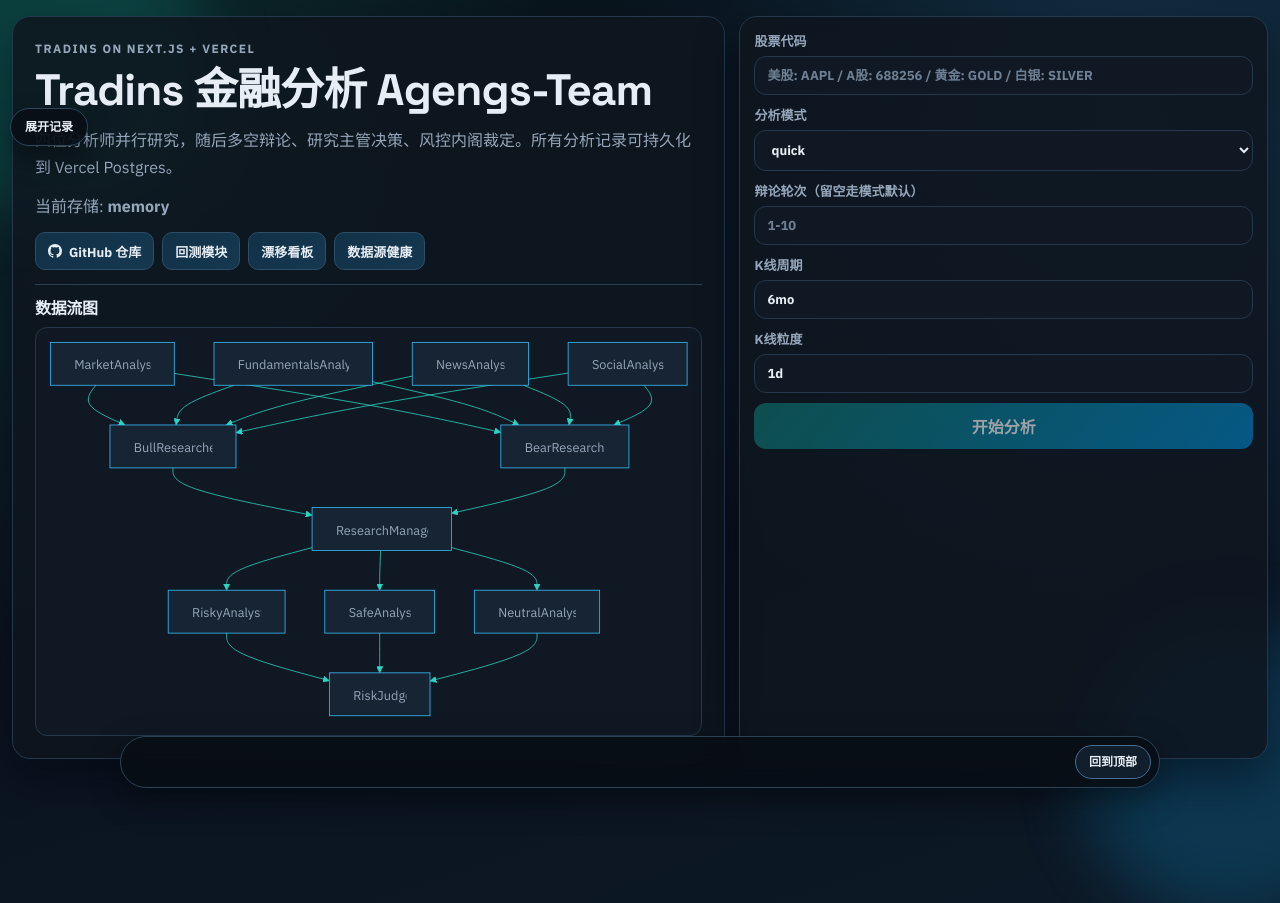
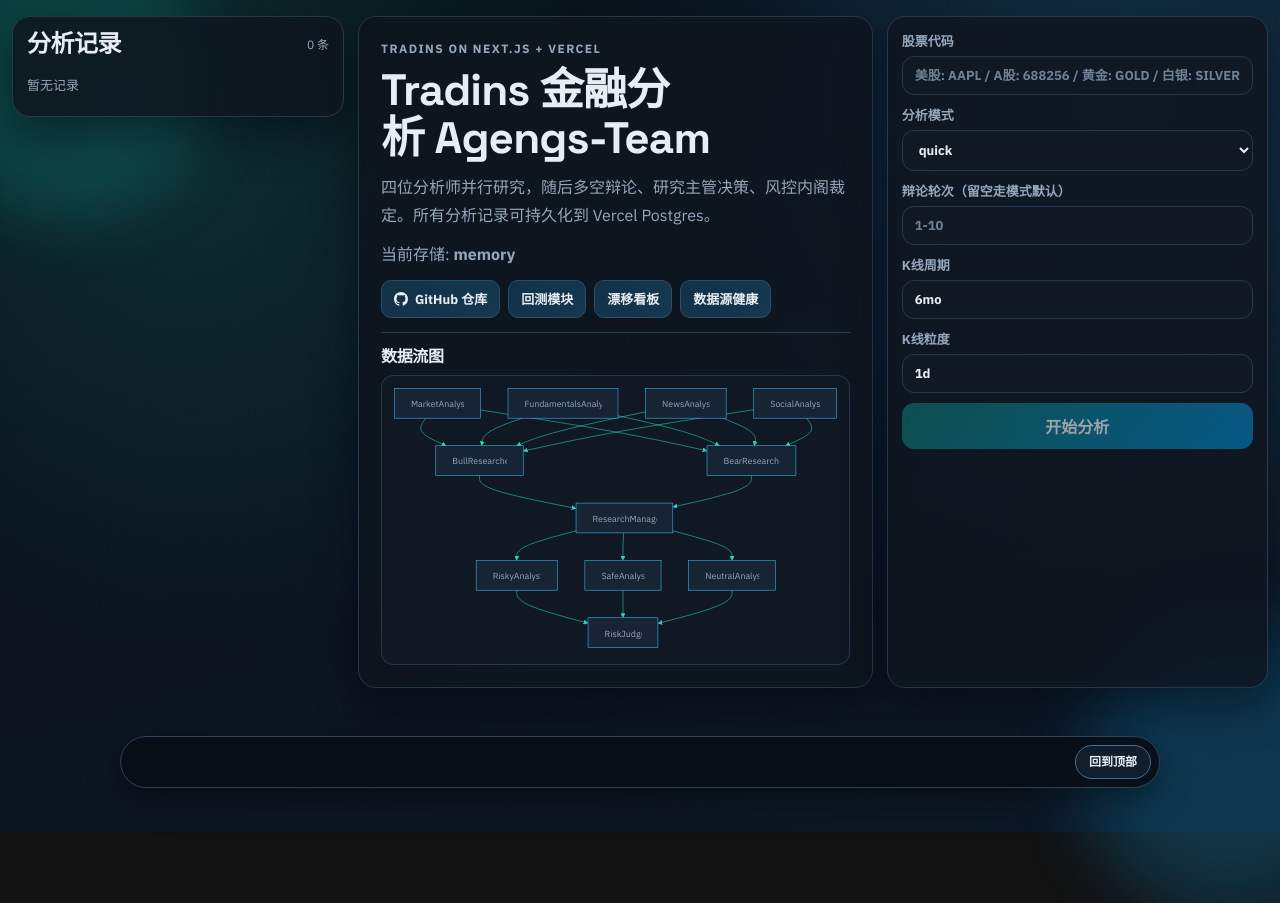
Before and after one commit to 5unnyWind/tradins, a Next.js app: page / in a window 1280 px wide. After the commit the page ends 832 px from the top, so only its background shows below. Built offline with nearby package versions, Linux system fonts and the light colour scheme.

Commit message:
feat: optimize desktop layout composition

```diff
--- a/app/globals.css
+++ b/app/globals.css
@@ -58,7 +58,7 @@
     336px,
     calc(100vw - 24px - env(safe-area-inset-left) - env(safe-area-inset-right))
   );
-  width: min(1320px, calc(100vw - 24px - env(safe-area-inset-left) - env(safe-area-inset-right)));
+  width: min(1500px, calc(100vw - 24px - env(safe-area-inset-left) - env(safe-area-inset-right)));
   margin: calc(16px + env(safe-area-inset-top)) auto calc(32px + env(safe-area-inset-bottom));
   display: grid;
   gap: 14px;
@@ -104,33 +104,36 @@
 }
 
 .dashboard-layout {
-  display: block;
+  display: grid;
+  grid-template-columns: minmax(296px, 332px) minmax(0, 1fr);
+  align-items: start;
+  gap: 14px;
 }
 
 .dashboard-main {
   display: grid;
-  gap: 14px;
+  gap: 16px;
   min-width: 0;
   padding-bottom: calc(112px + env(safe-area-inset-bottom));
 }
 
 .records-sidebar {
-  position: fixed;
+  position: sticky;
   top: calc(10px + env(safe-area-inset-top));
-  left: calc(10px + env(safe-area-inset-left));
-  width: var(--records-drawer-width);
+  left: auto;
+  width: 100%;
   max-height: calc(100vh - 20px - env(safe-area-inset-top) - env(safe-area-inset-bottom));
   display: grid;
   grid-template-rows: auto minmax(0, 1fr);
-  z-index: 46;
-  transform: translateX(calc(-100% - 18px));
-  opacity: 0;
-  pointer-events: none;
-  transition: transform 220ms ease, opacity 220ms ease;
+  z-index: 20;
+  transform: none;
+  opacity: 1;
+  pointer-events: auto;
+  transition: border-color 150ms ease, box-shadow 150ms ease;
 }
 
 .records-sidebar.records-drawer.is-open {
-  transform: translateX(0);
+  transform: none;
   opacity: 1;
   pointer-events: auto;
 }
@@ -163,6 +166,7 @@
 }
 
 .records-drawer-toggle {
+  display: none;
   position: fixed;
   top: calc(108px + env(safe-area-inset-top));
   left: calc(10px + env(safe-area-inset-left));
@@ -1552,6 +1556,10 @@
 }
 
 @media (max-width: 1080px) {
+  .dashboard-layout {
+    display: block;
+  }
+
   .backtest-head {
     flex-direction: column;
   }
@@ -1594,7 +1602,27 @@
   }
 
   .records-sidebar {
+    position: fixed;
+    top: calc(10px + env(safe-area-inset-top));
+    left: calc(10px + env(safe-area-inset-left));
+    width: var(--records-drawer-width);
     max-height: calc(100vh - 20px - env(safe-area-inset-top) - env(safe-area-inset-bottom));
+    z-index: 46;
+    transform: translateX(calc(-100% - 18px));
+    opacity: 0;
+    pointer-events: none;
+    transition: transform 220ms ease, opacity 220ms ease;
+  }
+
+  .records-sidebar.records-drawer.is-open {
+    transform: translateX(0);
+    opacity: 1;
+    pointer-events: auto;
+  }
+
+  .records-drawer-toggle {
+    display: inline-flex;
+    align-items: center;
   }
 
   .records-drawer-backdrop {
--- a/components/analysis-dashboard.tsx
+++ b/components/analysis-dashboard.tsx
@@ -788,6 +788,7 @@
   const [streamCards, setStreamCards] = useState<StreamCardsState>(() => createEmptyStreamCardsState());
   const [isAnalyzing, setIsAnalyzing] = useState(false);
   const [isSidebarOpen, setIsSidebarOpen] = useState(false);
+  const [isDesktopLayout, setIsDesktopLayout] = useState(false);
   const [storageMode, setStorageMode] = useState<"vercel_postgres" | "memory">(initialStorageMode);
   const [expandedPanels, setExpandedPanels] = useState<Record<string, boolean>>({});
   const [showTopProgressDone, setShowTopProgressDone] = useState(false);
@@ -827,6 +828,7 @@
   const records = pages.flatMap((page) => page.records);
   const recordsHasMore = pages[pages.length - 1]?.hasMore ?? false;
   const isLoadingMoreRecords = isValidatingRecords && size > pages.length;
+  const isSidebarVisible = isDesktopLayout || isSidebarOpen;
   const displayedMarketSnapshot = result?.stageBundle.market ?? streamCards.marketSnapshot;
 
   const chartData = useMemo(() => {
@@ -985,7 +987,22 @@
   }, [showAnalysisPanels, displayedDebates]);
 
   useEffect(() => {
-    if (!isSidebarOpen) return;
+    const mediaQuery = window.matchMedia("(min-width: 1081px)");
+    const syncLayout = () => {
+      const desktop = mediaQuery.matches;
+      setIsDesktopLayout(desktop);
+      setIsSidebarOpen(desktop);
+    };
+
+    syncLayout();
+    mediaQuery.addEventListener("change", syncLayout);
+    return () => {
+      mediaQuery.removeEventListener("change", syncLayout);
+    };
+  }, []);
+
+  useEffect(() => {
+    if (!isSidebarOpen || isDesktopLayout) return;
 
     const handlePointerDown = (event: PointerEvent) => {
       const target = event.target;
@@ -999,7 +1016,7 @@
     return () => {
       document.removeEventListener("pointerdown", handlePointerDown);
     };
-  }, [isSidebarOpen]);
+  }, [isDesktopLayout, isSidebarOpen]);
 
   function pushStatusLine(line: string) {
     setStatus(line);
@@ -1027,7 +1044,7 @@
   }
 
   useEffect(() => {
-    if (!isSidebarOpen || !recordsHasMore || isLoadingMoreRecords) return;
+    if (!isSidebarVisible || !recordsHasMore || isLoadingMoreRecords) return;
     const element = recordListRef.current;
     if (!element) return;
 
@@ -1040,7 +1057,7 @@
     return () => {
       window.cancelAnimationFrame(rafId);
     };
-  }, [isSidebarOpen, records.length, recordsHasMore, isLoadingMoreRecords, loadMoreRecords]);
+  }, [isSidebarVisible, records.length, recordsHasMore, isLoadingMoreRecords, loadMoreRecords]);
 
   useEffect(() => {
     const element = statusLogRef.current;
@@ -1233,9 +1250,9 @@
       <div className="dashboard-layout">
         <aside
           ref={sidebarRef}
-          className={`panel records-sidebar records-drawer${isSidebarOpen ? " is-open" : ""}`}
+          className={`panel records-sidebar records-drawer${isSidebarVisible ? " is-open" : ""}`}
           id="records-drawer"
-          aria-hidden={!isSidebarOpen}
+          aria-hidden={!isSidebarVisible}
         >
           <div className="panel-header records-sidebar-header">
             <h2>分析记录</h2>
@@ -1302,14 +1319,17 @@
         <button
           ref={sidebarToggleRef}
           type="button"
-          className={`records-drawer-toggle${isSidebarOpen ? " is-open" : ""}`}
-          aria-expanded={isSidebarOpen}
+          className={`records-drawer-toggle${isSidebarVisible ? " is-open" : ""}`}
+          aria-expanded={isSidebarVisible}
           aria-controls="records-drawer"
-          onClick={() => setIsSidebarOpen((prev) => !prev)}
+          onClick={() => {
+            if (isDesktopLayout) return;
+            setIsSidebarOpen((prev) => !prev);
+          }}
         >
-          {isSidebarOpen ? "收起记录" : "展开记录"}
+          {isSidebarVisible ? "收起记录" : "展开记录"}
         </button>
-        {isSidebarOpen ? (
+        {!isDesktopLayout && isSidebarOpen ? (
           <button
             type="button"
             className="records-drawer-backdrop"
@@ -1450,7 +1470,7 @@
 
           {showAnalysisPanels ? (
             <>
-              <section className="grid cols-2">
+              <section className="grid">
                 <article className="panel anchor-target" id="section-market-snapshot">
                   <h2>市场快照</h2>
                   {snapshotTimeLabel ? <p className="snapshot-time">快照时间：{snapshotTimeLabel}</p> : null}
```
